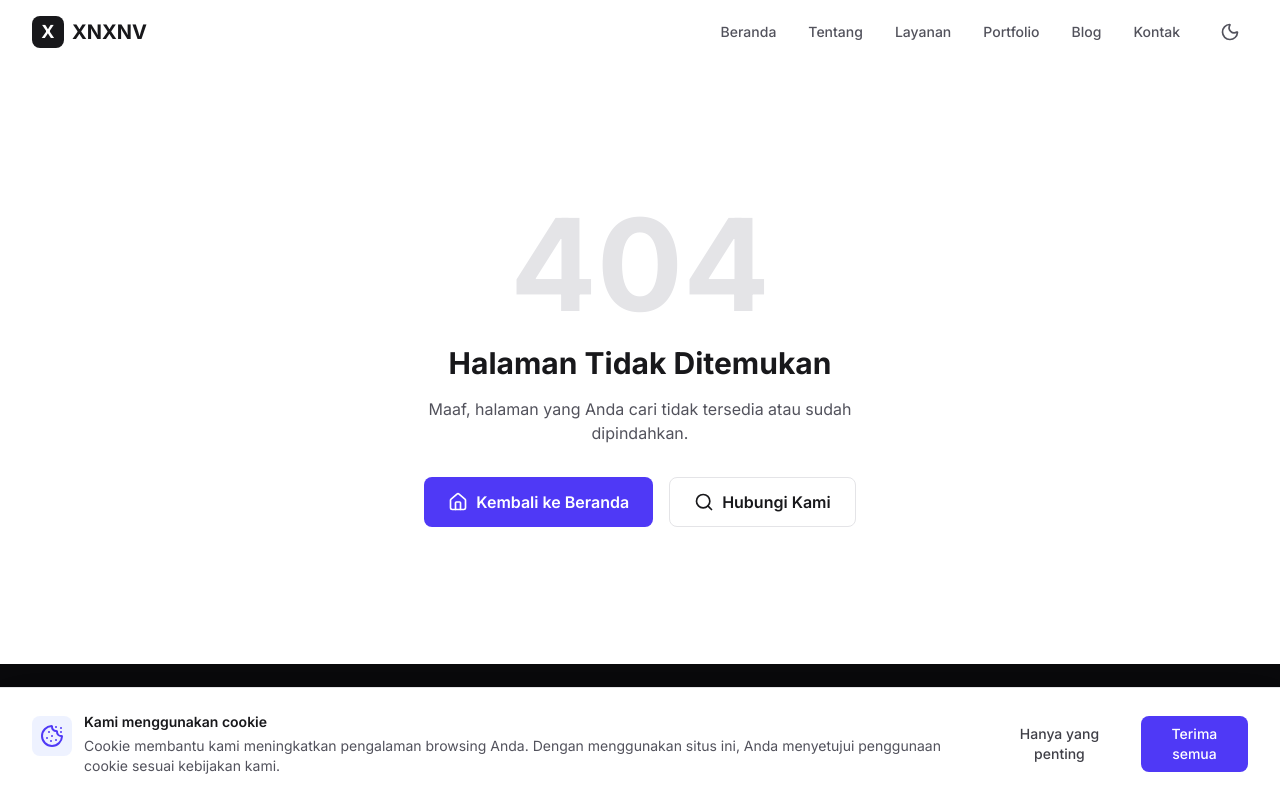
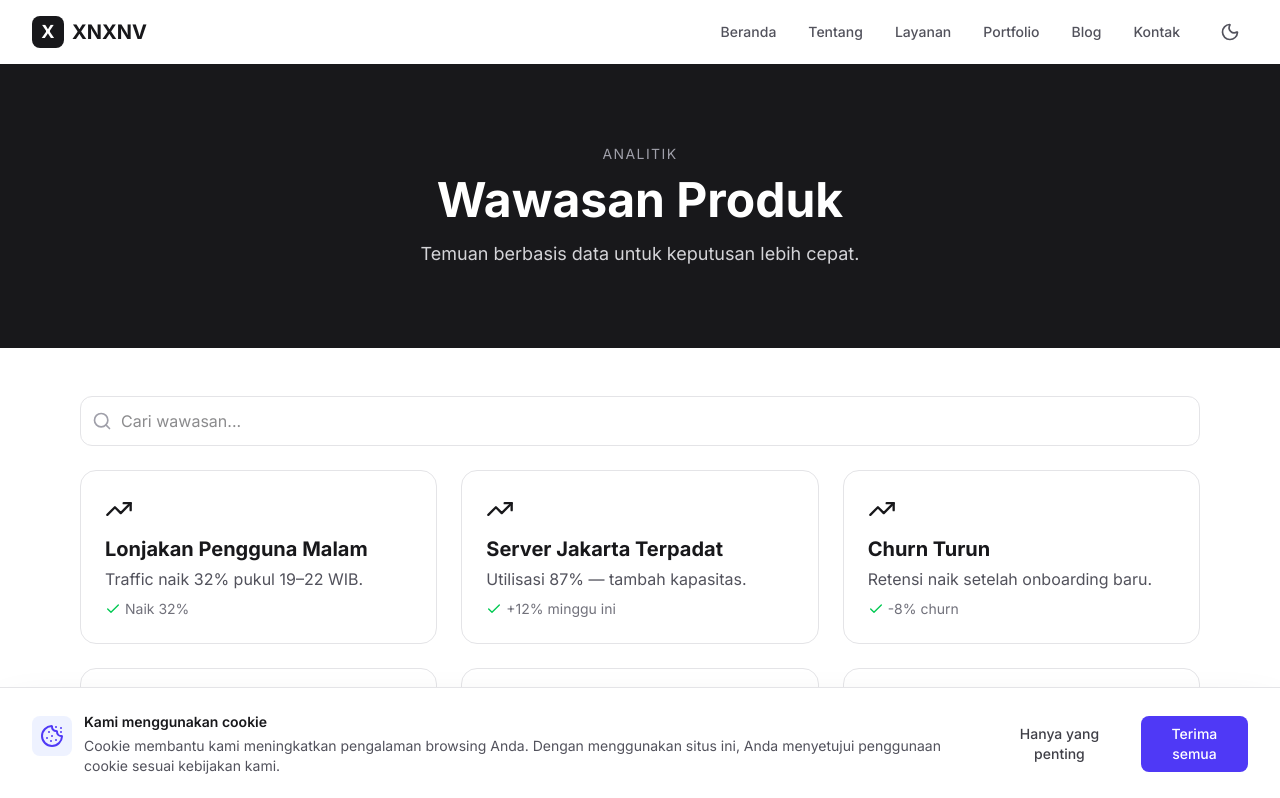
Before and after one commit to aryaapriawann-dev/XNXNV, a Next.js app: page /analytics/insights in a window 1280 px wide. Before the commit this address had no page. Shown: the top 798 px of the page. Built offline with nearby package versions, Linux system fonts and the light colour scheme.

Commit message:
feat(analytics): add Insights page

```diff
--- /dev/null
+++ b/src/app/analytics/insights/page.tsx
@@ -0,0 +1,39 @@
+"use client";
+import { useMemo, useState } from "react";
+import Link from "next/link";
+import { Search, TrendingUp, ChevronRight, Check } from "lucide-react";
+const DATA = [
+  { id: "1", nama: "Lonjakan Pengguna Malam", desc: "Traffic naik 32% pukul 19–22 WIB.", kategori: "traffic", meta: "Naik 32%" },
+  { id: "2", nama: "Server Jakarta Terpadat", desc: "Utilisasi 87% — tambah kapasitas.", kategori: "server", meta: "+12% minggu ini" },
+  { id: "3", nama: "Churn Turun", desc: "Retensi naik setelah onboarding baru.", kategori: "retensi", meta: "-8% churn" },
+  { id: "4", nama: "Paket Keluarga Laris", desc: "Konversi 2x lipat via promo.", kategori: "konversi", meta: "2x lipat" },
+  { id: "5", nama: "Error Rate Rendah", desc: "99,98% koneksi sukses minggu ini.", kategori: "kualitas", meta: "99,98%" },
+  { id: "6", nama: "Wilayah Baru Tumbuh", desc: "Makassar & Balikpapan naik signifikan.", kategori: "wilayah", meta: "+21%" }
+];
+
+export default function Page() {
+  const [q, setQ] = useState(""); const f = useMemo(() => DATA.filter((x) =>( (x.nama + " " + x.desc).toLowerCase().includes(q.toLowerCase()))), [q]);
+  return (
+    <div className="flex flex-col min-h-screen">
+      <section className="py-20 bg-zinc-900 text-white text-center"><div className="max-w-4xl mx-auto px-4">
+        <p className="text-sm uppercase tracking-widest text-zinc-400 mb-3">Analitik</p>
+        <h1 className="text-4xl sm:text-5xl font-bold mb-4">Wawasan Produk</h1>
+        <p className="text-lg text-zinc-300">Temuan berbasis data untuk keputusan lebih cepat.</p></div></section>
+      <section className="py-12 bg-white dark:bg-slate-950"><div className="max-w-6xl mx-auto px-4">
+        <div className="relative mb-6"><Search className="absolute left-3 top-1/2 -translate-y-1/2 h-5 w-5 text-zinc-400" />
+          <input value={q} onChange={(e) => setQ(e.target.value)} placeholder="Cari wawasan..."
+            className="w-full pl-10 pr-4 py-3 rounded-xl border border-zinc-200 dark:border-slate-700 bg-white dark:bg-slate-900 text-zinc-900 dark:text-white" /></div>
+
+        <div className="grid grid-cols-1 md:grid-cols-2 lg:grid-cols-3 gap-6">{f.map((x) => (
+          <div key={x.id} className="p-6 rounded-2xl border border-zinc-200 dark:border-slate-800 bg-white dark:bg-slate-900">
+            <TrendingUp className="h-7 w-7 text-zinc-900 dark:text-white mb-3" />
+            <h2 className="text-xl font-bold text-zinc-900 dark:text-white mb-1">{x.nama}</h2>
+            <p className="text-zinc-600 dark:text-zinc-400">{x.desc}</p>
+            <p className="text-sm text-zinc-500 mt-2 flex items-center gap-1"><Check className="h-4 w-4 text-green-500" />{x.meta}</p>
+          </div>))}</div>
+        {f.length === 0 && <p className="text-center text-zinc-500 py-12">Tidak ada hasil yang cocok.</p>}
+        <div className="flex justify-center mt-12"><Link href="/analytics/reports" className="inline-flex items-center gap-2 px-6 py-3 bg-zinc-900 text-white rounded-full font-semibold hover:bg-zinc-700 transition-colors">Lihat Laporan <ChevronRight className="h-5 w-5" /></Link></div>
+      </div></section>
+    </div>
+  );
+}
```
